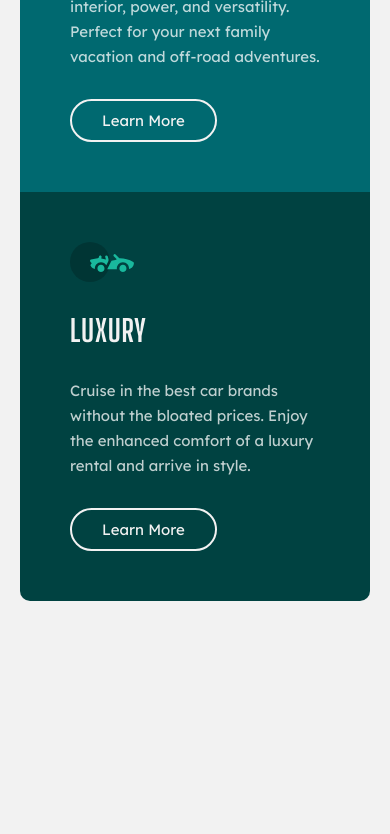
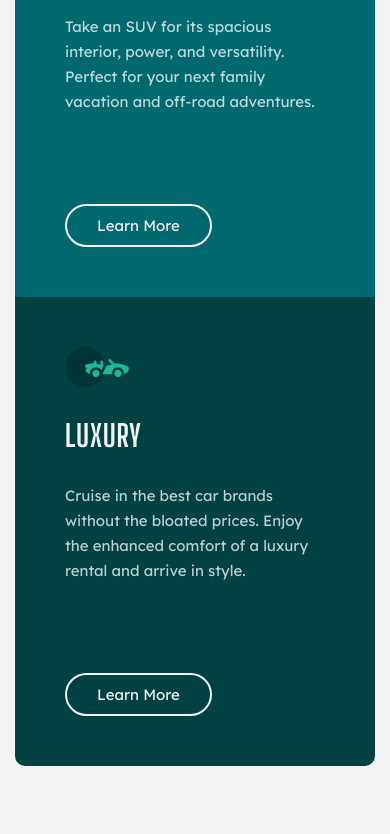
Before and after one commit to rachderossi/front-end-projects, a plain HTML site: page 3-column-preview-card/web/index.html in a window 390 px wide. Shown: the part 746-1580 px from the top of the page. Before the commit the page ends 1467 px from the top, so only its background shows below. Drawn offline with Linux system fonts and the light colour scheme.

Commit message:
Add files via upload

```diff
--- a/3-column-preview-card/web/css/style.css
+++ b/3-column-preview-card/web/css/style.css
@@ -10,7 +10,6 @@ a {
 }
 
 body {
-  margin: 50px 100px 50px 100px;
   font-family: "Big Shoulders Display", Arial, Helvetica, sans-serif;
   font-size: 15px;
   background: hsl(0, 0%, 95%);
@@ -32,11 +31,12 @@ img {
 .container {
   display: flex;
   flex-wrap: wrap;
-  padding: 160px;
+  padding: 0px 0px;
+  margin: 260px;
 }
 
 .container-item {
-  flex: 1 1 260px; /* 1 260px ajusta em outros navegadores */
+  flex: 1 1 260px;
   padding: 50px 50px 50px 50px;
   margin: 0px;
 }
@@ -112,78 +112,41 @@ img {
   border-color: hsl(0, 0%, 95%);
 }
 
-@media (max-width: 1299px) {
+@media screen and (min-width: 1040px) and (max-width: 1316px) {
   .sedans {
-    background-color: hsl(31, 77%, 52%);
-    border-top-left-radius: 10px;
-    border-top-right-radius: 0px;
     border-bottom-left-radius: 0px;
   }
 
   .suvs {
-    background-color: hsl(184, 100%, 22%);
     border-top-right-radius: 10px;
   }
 
   .luxury {
-    background-color: hsl(179, 100%, 13%);
     border-top-right-radius: 0px;
-    border-bottom-left-radius: 0px;
-    border-bottom-right-radius: 10px;
+    border-bottom-left-radius: 10px;
   }
 }
 
-@media (max-width: 1039px) {
+@media (max-width: 1056px) {
+  .container {
+    flex-direction: column;
+    padding: 90px 0px;
+    margin: 15px;
+  }
+
   .sedans {
-    background-color: hsl(31, 77%, 52%);
     border-top-left-radius: 10px;
     border-top-right-radius: 10px;
     border-bottom-left-radius: 0px;
   }
 
   .suvs {
-    background-color: hsl(184, 100%, 22%);
     border-top-right-radius: 0px;
   }
 
   .luxury {
-    background-color: hsl(179, 100%, 13%);
     border-top-right-radius: 0px;
     border-bottom-left-radius: 10px;
     border-bottom-right-radius: 10px;
   }
 }
-
-@media (max-width: 800px) {
-  body {
-    margin: 60px 20px 60px 20px;
-  }
-
-  .container {
-    display: block;
-    padding: 60px 0px 60px 0px;
-  }
-
-  .container-item p {
-    margin: 30px 0 30px 0;
-  }
-
-  .sedans {
-    background-color: hsl(31, 77%, 52%);
-    border-top-left-radius: 10px;
-    border-top-right-radius: 10px;
-    border-bottom-left-radius: 0px;
-  }
-
-  .suvs {
-    background-color: hsl(184, 100%, 22%);
-    border-top-right-radius: 0px;
-  }
-
-  .luxury {
-    background-color: hsl(179, 100%, 13%);
-    border-top-right-radius: 0px;
-    border-bottom-left-radius: 10px;
-    border-bottom-right-radius: 10px;
-  }
-}
```
